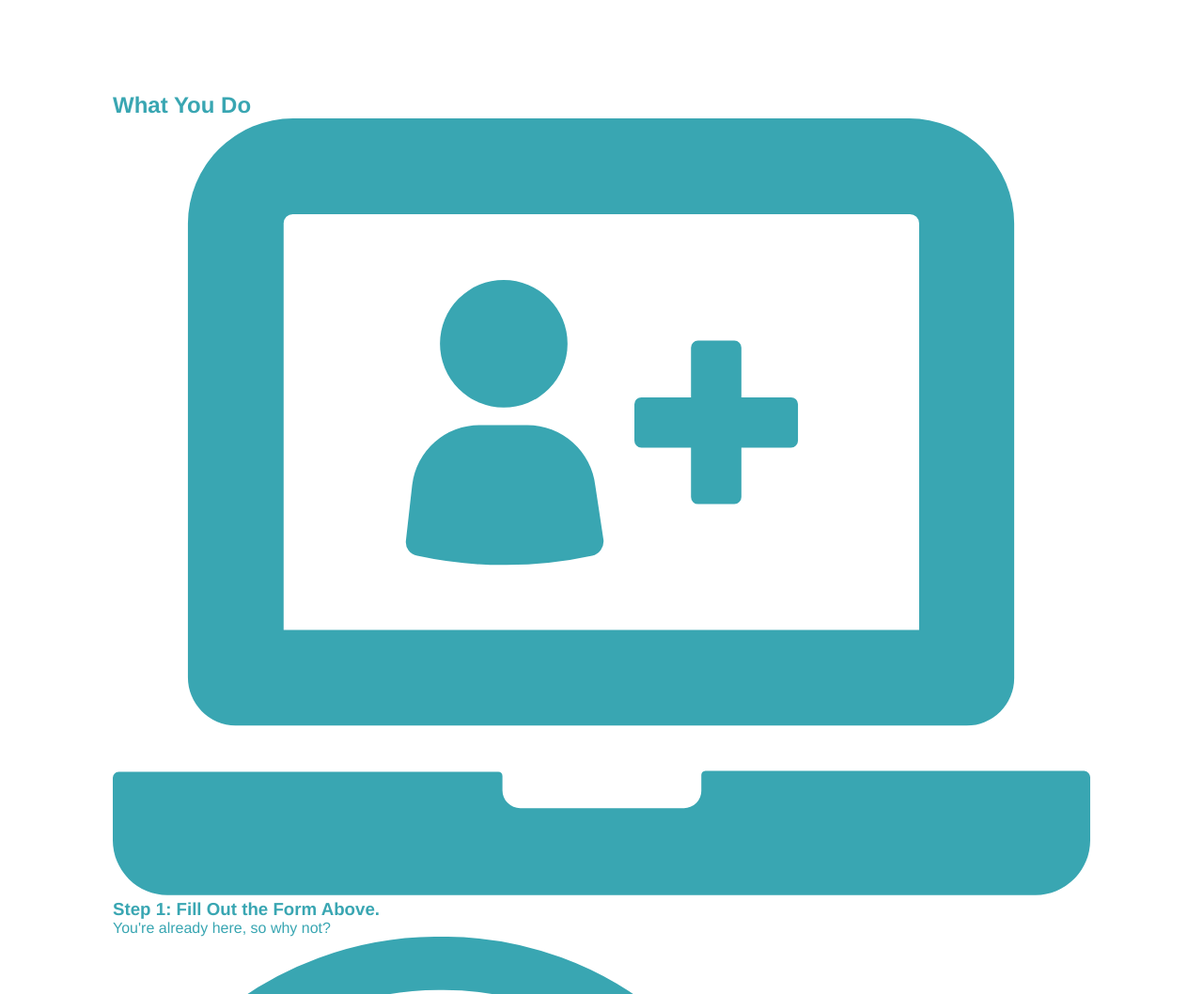
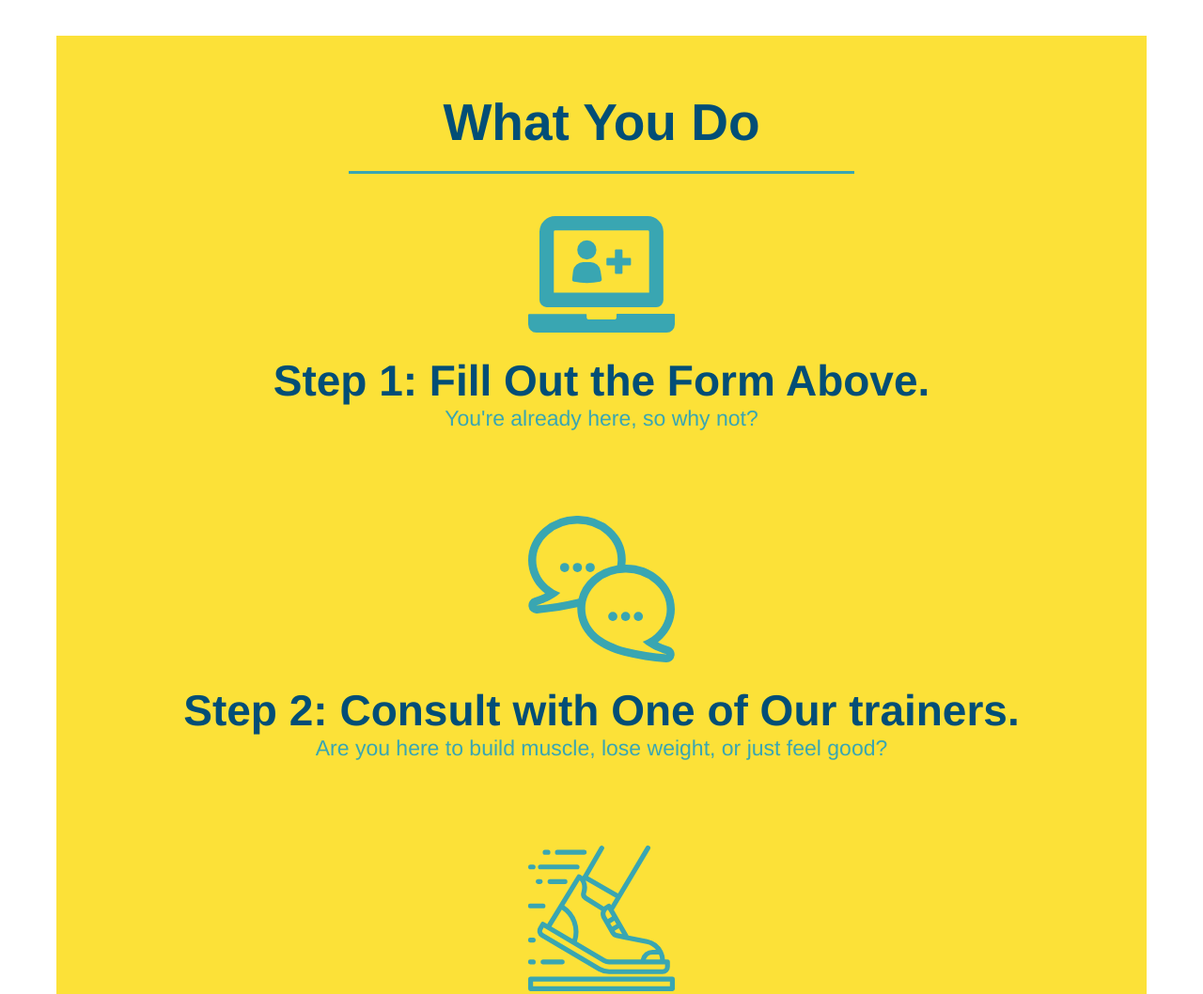
Before and after one commit to sabdi2002/run-buddy, a plain HTML site: page index.html in a window 1280 px wide. Shown: the part 1100-2158 px from the top of the page at 94% size. Drawn offline with Linux system fonts and the light colour scheme.

Commit message:
fixes strucutre

```diff
--- a/assests/style.css
+++ b/assests/style.css
@@ -133,15 +133,7 @@ section{
 .intro{
   text-align:center;
 }
-.intro h2{
-  display: inline-block;
-  font-size: 55px;
-  color: #024e76;
-  margin-bottom:35px;
-  padding: 0 100px 20px 100px;
-  border-bottom:3px solid;
-  border-color: #fce138
-}
+
 .intro p {
   line-height: 1.7;
   color: #39a6b2;
@@ -149,3 +141,50 @@ section{
   font-size: 20px;
   margin: 0 auto;
 }
+
+.steps {
+  text-align: center;
+  background: #fce138;
+}
+
+
+.section-title {
+  font-size: 55px;
+  color: #024e76;
+  margin-bottom: 35px;
+  padding: 0 100px 20px 100px;
+  display: inline-block;
+  border-bottom: 3px solid;
+}
+
+.primary-border {
+  border-color: #fce138;
+}
+
+.secondary-border {
+  border-color: #39a6b2;
+}
+
+.steps div {
+  margin-bottom: 80px;
+}
+
+.steps img {
+  width: 15%;
+  margin: 10px 0;
+}
+
+.steps h3 {
+  color: #024e76;
+  font-size: 46px;
+  margin-top: 10px;
+}
+
+.steps p {
+  color: #39a6b2;
+  font-size: 23px;
+}
+
+.steps span {
+  font-size: 46px;
+}
--- a/index.html
+++ b/index.html
@@ -82,36 +82,38 @@
 
   <!-- "what we do" section -->
   <section id="what-we-do" class="intro">
-    <h2>What We Do</h2>
+
+    <h2 class="section-title primary-border">What We Do</h2>
     <p>
       butcher selfies chambray shabby chic gentrify readymade yr Echo Park XOX
     </p>
   </section>
 
   <!-- "what you do" section -->
-  <section id="what-you-do">
-    <h2>What You Do</h2>
+  <section id="what-you-do" class="steps">
+
+    <h2 class="section-title secondary-border">What You Do</h2>
 
     <div>
       <!--insert this img element-->
       <img src="./assests/images/step-1.svg" alt=""/>
-      <h3>Step 1: Fill Out the Form Above.</h3>
+      <h3>Step 1: <span>Fill Out the Form Above.</span></h3>
       <p>You're already here, so why not?</p>
     </div>
     <div>
       <img src="./assests/images/step-2.svg" alt=""/>
-      <h3>Step 2: Consult with One of Our trainers.</h3>
+      <h3>Step 2:<span> Consult with One of Our trainers.</span></h3>
       <p>Are you here to build muscle, lose weight, or just feel good?</p>
     </div>
     <div>
       <img src="./assests/images/step-3.svg" alt=""/>
-      <h3>Step 3: Get Running</h3>
+      <h3>Step 3:<span>Get Running</span></h3>
       <p>Hit the ground running (literally) once your trainer lays out your plan</p>
     </div>
 
     <div>
       <img src="./assests/images/step-4.svg" alt=""/>
-      <h3>Step 4: See Results</h3>
+      <h3>Step 4:<span> See Results</span></h3>
       <p>Bi-weekly checkins with your trainer will keep you focused</p>
     </div>
     </section>
```
